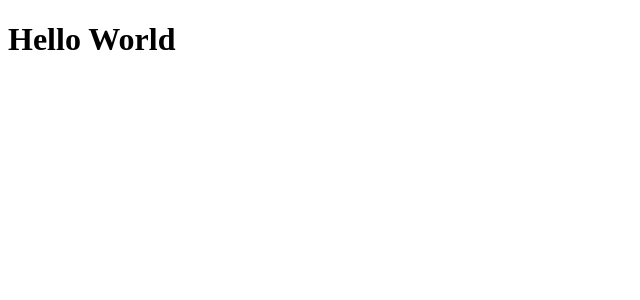
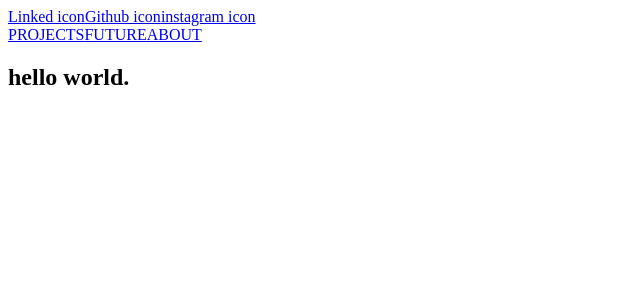
Before and after one commit to tmzaragoza/portfolio, a React app: page / in a window 1280 px wide. Shown: the top 300 px of the page, without its empty margins (0-640 px from the left). Built offline with nearby package versions, Linux system fonts and the light colour scheme.

Commit message:
added header to app

```diff
--- a/src/components/app/App.js
+++ b/src/components/app/App.js
@@ -1,8 +1,8 @@
 import React from 'react';
+import Header from '../header/Header';
+
 
 function App() {
-  return (
-    <h1>Hello World</h1>
-  );
+  return <Header />;
 }
 export default App;
```
